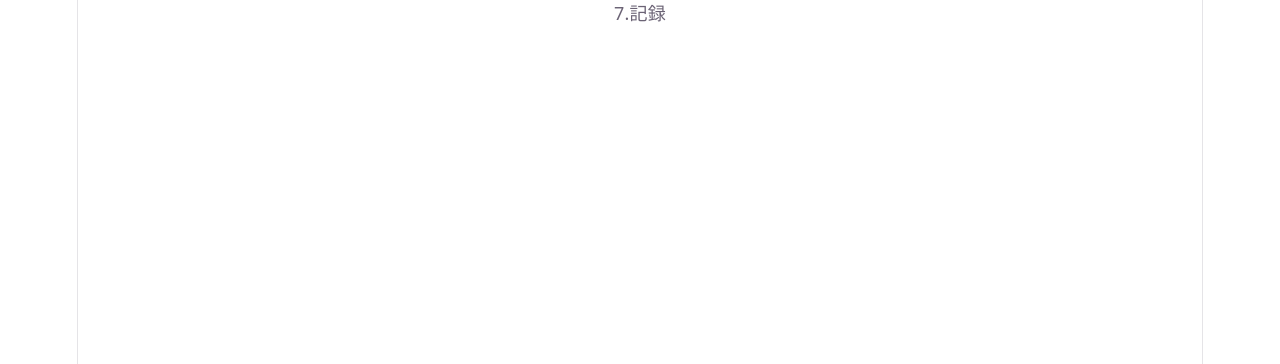
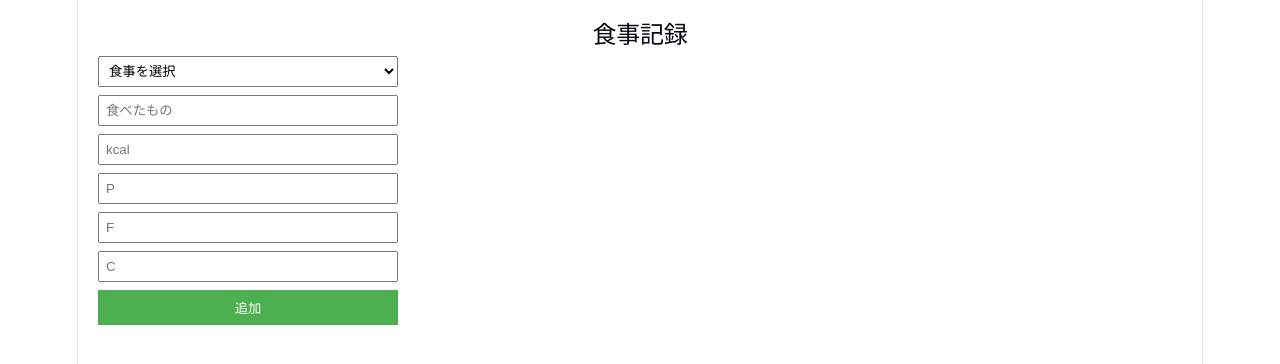
Before and after one commit to YushiroKishimoto/PFC_navi, a React app in the folder frontend/: page /records/1/meal in a window 1280 px wide. Shown: the top 364 px of the page. Built offline with nearby package versions, Linux system fonts and the light colour scheme; the HTML template or start-up script is replaced by a standard one.

Commit message:
食事ごとの記録画面の追加

```diff
--- /dev/null
+++ b/frontend/src/pages/Record/Record.module.css
@@ -0,0 +1,33 @@
+.container {
+  padding: 20px;
+}
+
+.form {
+  display: flex;
+  flex-direction: column;
+  gap: 8px;
+  width: 300px;
+}
+
+input, select {
+  padding: 6px;
+}
+
+button {
+  padding: 8px;
+  background: #4caf50;
+  color: white;
+  border: none;
+}
+
+.list {
+  margin-top: 20px;
+  display: flex;
+  flex-direction: column;
+  gap: 8px;
+}
+
+.card {
+  border: 1px solid #ddd;
+  padding: 10px;
+}
--- a/frontend/src/pages/Record/index.jsx
+++ b/frontend/src/pages/Record/index.jsx
@@ -1,3 +1,87 @@
+import { useState } from "react";
+import styles from "./Record.module.css";
+
 export default function Record() {
-  return <div>7.記録</div>;
+
+  const [mealType, setMealType] = useState("");
+  const [name, setName] = useState("");
+  const [kcal, setKcal] = useState("");
+  const [p, setP] = useState("");
+  const [f, setF] = useState("");
+  const [c, setC] = useState("");
+
+  const [items, setItems] = useState([]);
+
+  const handleAdd = () => {
+    if (!mealType || !name) return;
+
+    const newItem = {
+      id: Date.now(),
+      mealType,
+      name,
+      kcal: Number(kcal),
+      p: Number(p),
+      f: Number(f),
+      c: Number(c),
+    };
+
+    setItems([...items, newItem]);
+
+    setName("");
+    setKcal("");
+    setP("");
+    setF("");
+    setC("");
+  };
+
+  return (
+    <div className={styles.container}>
+
+      <h2>食事記録</h2>
+
+      {/* ■ 入力 */}
+      <div className={styles.form}>
+
+        <select value={mealType} onChange={(e) => setMealType(e.target.value)}>
+          <option value="">食事を選択</option>
+          <option value="朝">朝</option>
+          <option value="昼">昼</option>
+          <option value="夜">夜</option>
+        </select>
+
+        <input placeholder="食べたもの" value={name}
+          onChange={(e) => setName(e.target.value)} />
+
+        <input placeholder="kcal" value={kcal}
+          onChange={(e) => setKcal(e.target.value)} />
+
+        <input placeholder="P" value={p}
+          onChange={(e) => setP(e.target.value)} />
+
+        <input placeholder="F" value={f}
+          onChange={(e) => setF(e.target.value)} />
+
+        <input placeholder="C" value={c}
+          onChange={(e) => setC(e.target.value)} />
+
+        <button onClick={handleAdd}>追加</button>
+
+      </div>
+
+      {/* ■ 一覧 */}
+      <div className={styles.list}>
+
+        {items.map((item) => (
+          <div key={item.id} className={styles.card}>
+            <div>{item.mealType}</div>
+            <div>{item.name}</div>
+            <div>{item.kcal} kcal</div>
+            <div>P:{item.p} F:{item.f} C:{item.c}</div>
+          </div>
+        ))}
+
+      </div>
+
+    </div>
+  );
 }
```
